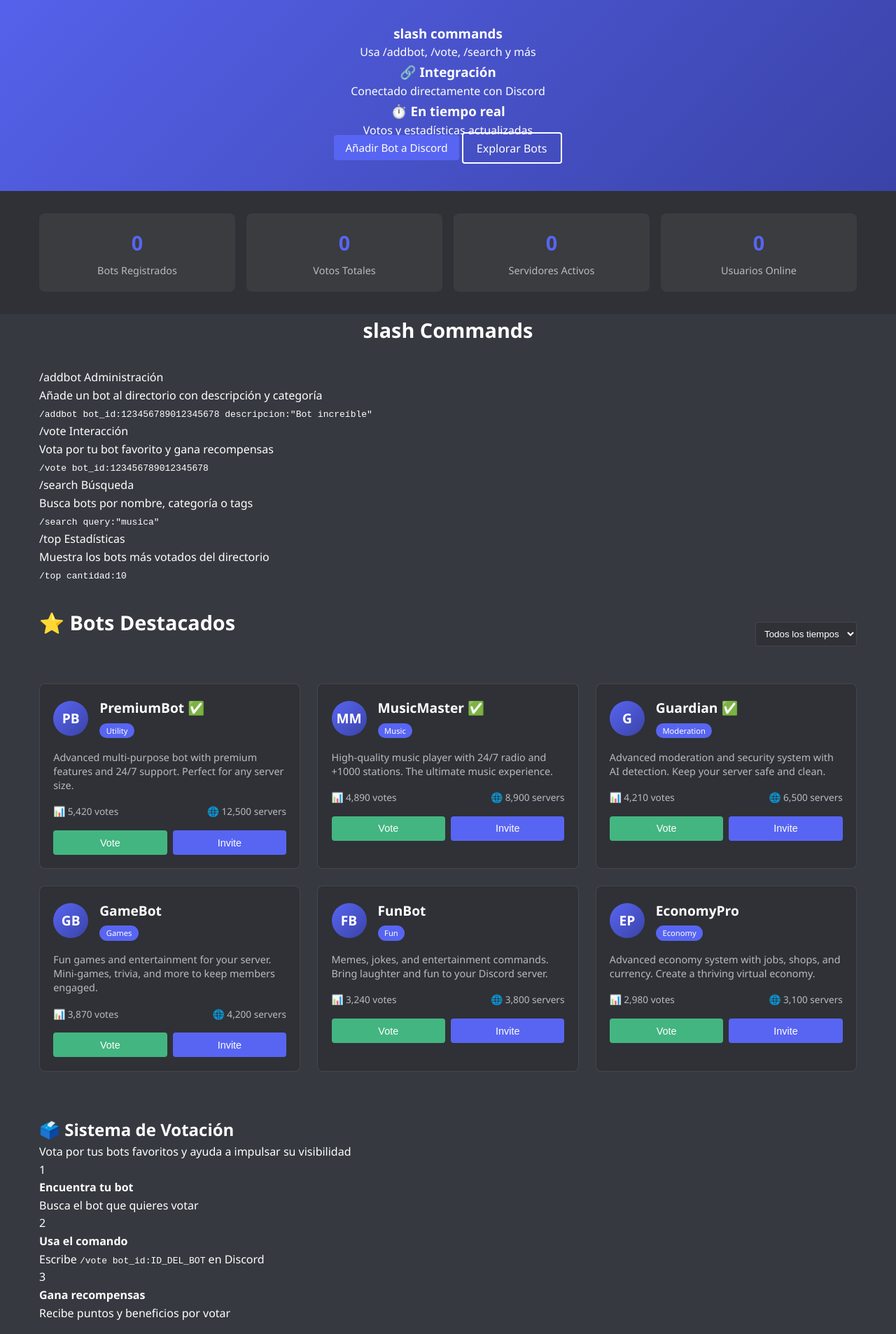
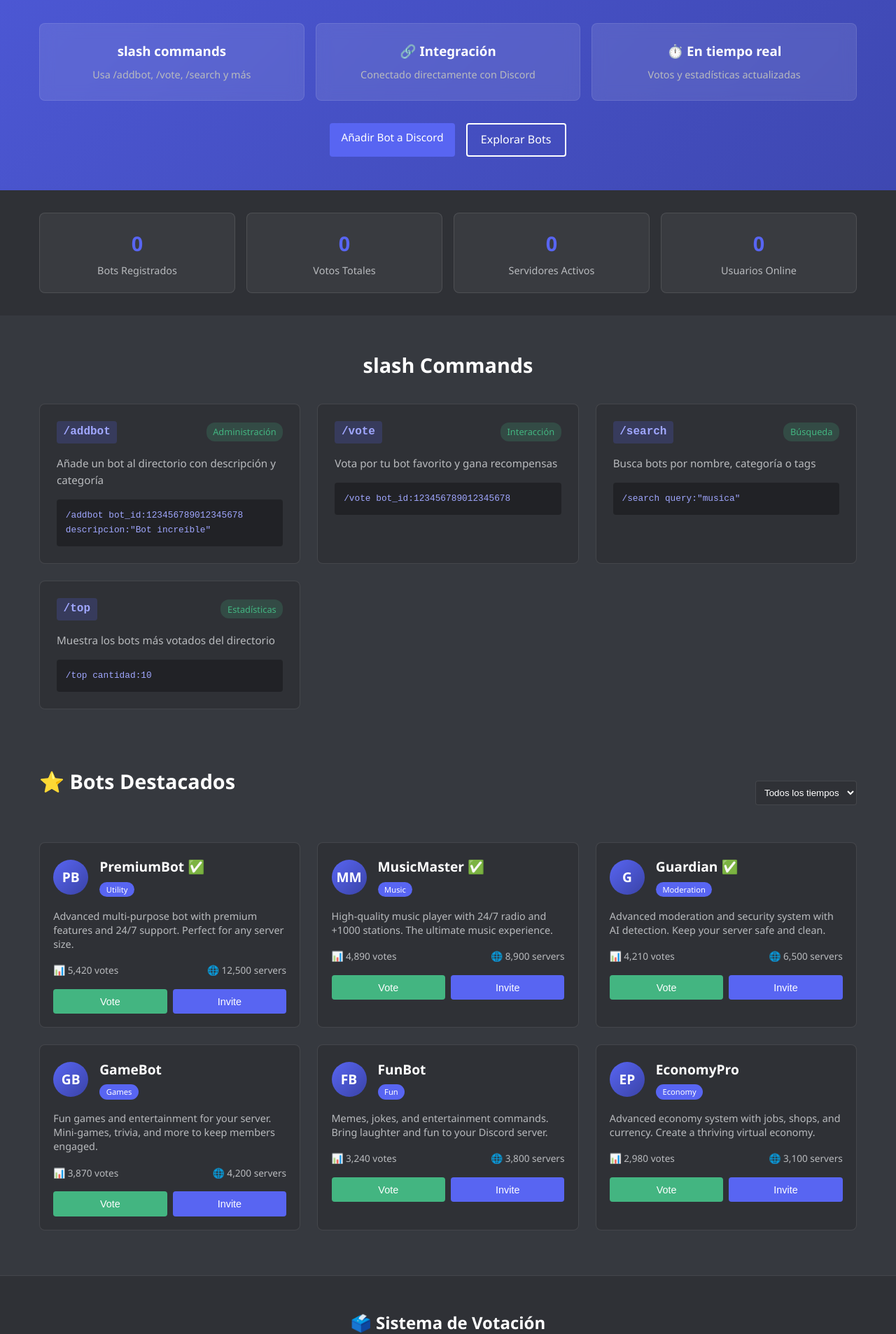
Before and after one commit to universla/external.ui, a website: page public/index.html in a window 1280 px wide. Shown: the part 265-2172 px from the top of the page at 70% size. Drawn offline with Linux system fonts and the light colour scheme.

Commit message:
Update style.css

```diff
--- a/public/style.css
+++ b/public/style.css
@@ -12,6 +12,7 @@
     --success: #43b581;
     --warning: #faa61a;
     --danger: #f04747;
+    --info: #3ba55d;
     --border: rgba(255,255,255,0.1);
     --gradient: linear-gradient(135deg, var(--primary), #3a43a7);
 }
@@ -54,7 +55,13 @@ body {
     }
 }
 
-/* Header */
+@keyframes gradientShift {
+    0% { background-position: 0% 50%; }
+    50% { background-position: 100% 50%; }
+    100% { background-position: 0% 50%; }
+}
+
+/* Header con estado del bot */
 .header {
     background-color: var(--card);
     padding: 0.75rem 0;
@@ -80,6 +87,34 @@ body {
     display: flex;
     align-items: center;
     gap: 0.5rem;
+}
+
+.live-indicator {
+    display: flex;
+    align-items: center;
+    gap: 0.4rem;
+    font-size: 0.75rem;
+    color: var(--danger);
+    background: rgba(240, 71, 71, 0.1);
+    padding: 0.2rem 0.6rem;
+    border-radius: 12px;
+}
+
+.live-indicator.online {
+    color: var(--success);
+    background: rgba(67, 181, 129, 0.1);
+}
+
+.pulse {
+    width: 6px;
+    height: 6px;
+    background-color: var(--danger);
+    border-radius: 50%;
+    animation: pulse 2s infinite;
+}
+
+.live-indicator.online .pulse {
+    background-color: var(--success);
 }
 
 .nav {
@@ -120,46 +155,14 @@ body {
 .btn-primary:hover {
     background-color: var(--primary-dark);
     transform: translateY(-1px);
+    box-shadow: 0 4px 12px rgba(88, 101, 242, 0.3);
 }
 
-.header-actions {
-    display: flex;
-    align-items: center;
-    gap: 1rem;
-}
-
-.search-mini input {
-    padding: 0.4rem 0.8rem;
-    border-radius: 4px;
-    border: 1px solid var(--border);
-    background-color: rgba(0,0,0,0.2);
-    color: var(--text);
-    font-size: 0.9rem;
-}
-
-/* Live Indicator */
-.live-indicator {
-    display: flex;
-    align-items: center;
-    gap: 0.4rem;
-    font-size: 0.75rem;
-    color: var(--success);
-    background: rgba(67, 181, 129, 0.1);
-    padding: 0.2rem 0.6rem;
-    border-radius: 12px;
-}
-
-.pulse {
-    width: 6px;
-    height: 6px;
-    background-color: var(--success);
-    border-radius: 50%;
-    animation: pulse 2s infinite;
-}
-
-/* Hero Section */
+/* Hero con integración del bot */
 .hero {
     background: var(--gradient);
+    background-size: 200% 200%;
+    animation: gradientShift 4s ease infinite;
     padding: 3rem 0;
     text-align: center;
     position: relative;
@@ -186,80 +189,55 @@ body {
     animation: fadeInUp 1s ease;
 }
 
-.search-box {
-    display: flex;
-    max-width: 600px;
-    margin: 0 auto 1.5rem;
-    gap: 0.5rem;
+/* Bot features */
+.bot-features {
+    display: grid;
+    grid-template-columns: repeat(auto-fit, minmax(200px, 1fr));
+    gap: 1rem;
+    margin: 2rem 0;
 }
 
-.search-input, .category-select {
-    padding: 0.8rem;
-    border: none;
-    border-radius: 4px;
-    font-size: 1rem;
-    background-color: rgba(0,0,0,0.2);
-    color: var(--text);
+.feature-card {
+    background: rgba(255,255,255,0.1);
+    padding: 1.5rem;
+    border-radius: 8px;
+    backdrop-filter: blur(10px);
+    border: 1px solid rgba(255,255,255,0.1);
 }
 
-.search-input {
-    flex: 1;
+.feature-card h3 {
+    margin-bottom: 0.5rem;
+    color: white;
 }
 
-.category-select {
-    min-width: 140px;
-}
-
-.search-button {
-    background-color: var(--success);
-    color: white;
-    border: none;
-    padding: 0.8rem 1.2rem;
-    border-radius: 4px;
-    cursor: pointer;
-    font-weight: 500;
-    transition: all 0.2s ease;
-}
-
-.search-button:hover {
-    background-color: #3ca374;
-    transform: translateY(-1px);
-}
-
-/* Popular Tags */
-.popular-tags {
-    text-align: left;
-    max-width: 600px;
-    margin: 0 auto;
-}
-
-.popular-tags span {
+.feature-card p {
     color: var(--text-secondary);
     font-size: 0.9rem;
 }
 
-.tags-container {
+.cta-buttons-hero {
     display: flex;
+    gap: 1rem;
+    justify-content: center;
     flex-wrap: wrap;
-    gap: 0.5rem;
-    margin-top: 0.5rem;
+    margin-top: 2rem;
 }
 
-.tag-chip {
-    background: rgba(88, 101, 242, 0.2);
-    color: #a0a7ff;
-    padding: 0.3rem 0.8rem;
-    border-radius: 16px;
-    font-size: 0.85rem;
+.btn-secondary {
+    background-color: transparent;
+    color: white;
+    border: 2px solid white;
+    padding: 0.6rem 1.2rem;
+    border-radius: 4px;
+    text-decoration: none;
+    font-weight: 500;
+    transition: all 0.2s ease;
     cursor: pointer;
-    transition: all 0.2s ease;
-    border: 1px solid rgba(88, 101, 242, 0.3);
 }
 
-.tag-chip:hover {
-    background: rgba(88, 101, 242, 0.3);
-    color: white;
-    transform: translateY(-1px);
+.btn-secondary:hover {
+    background-color: white;
+    color: var(--primary);
 }
 
 /* Stats Section */
@@ -280,10 +258,12 @@ body {
     background: rgba(255,255,255,0.05);
     border-radius: 8px;
     transition: transform 0.2s ease;
+    border: 1px solid var(--border);
 }
 
 .stat-card:hover {
     transform: translateY(-3px);
+    background: rgba(88, 101, 242, 0.1);
 }
 
 .stat-number {
@@ -298,8 +278,8 @@ body {
     font-size: 0.9rem;
 }
 
-/* Categories Section */
-.categories-section {
+/* Commands Section */
+.commands-section {
     padding: 3rem 0;
 }
 
@@ -309,42 +289,64 @@ body {
     font-size: 1.8rem;
 }
 
-.categories-grid {
+.commands-grid {
     display: grid;
-    grid-template-columns: repeat(auto-fit, minmax(180px, 1fr));
-    gap: 1rem;
+    grid-template-columns: repeat(auto-fit, minmax(300px, 1fr));
+    gap: 1.5rem;
 }
 
-.category-card {
+.command-card {
     background-color: var(--card);
     border-radius: 8px;
-    padding: 1.5rem 1rem;
-    text-align: center;
+    padding: 1.5rem;
+    border: 1px solid var(--border);
     transition: all 0.3s ease;
-    border: 1px solid var(--border);
-    cursor: pointer;
 }
 
-.category-card:hover {
-    background-color: var(--card-hover);
-    transform: translateY(-5px);
-    box-shadow: 0 10px 20px rgba(0,0,0,0.2);
+.command-card:hover {
+    transform: translateY(-3px);
+    box-shadow: 0 10px 25px rgba(0,0,0,0.3);
     border-color: var(--primary);
 }
 
-.category-icon {
-    font-size: 2rem;
-    margin-bottom: 0.8rem;
+.command-header {
+    display: flex;
+    justify-content: space-between;
+    align-items: center;
+    margin-bottom: 1rem;
 }
 
-.category-name {
-    font-weight: 600;
-    margin-bottom: 0.3rem;
+.command-name {
+    font-family: 'Courier New', monospace;
+    background: rgba(88, 101, 242, 0.2);
+    color: #a0a7ff;
+    padding: 0.2rem 0.6rem;
+    border-radius: 4px;
+    font-weight: bold;
 }
 
-.category-count {
-    font-size: 0.85rem;
+.command-category {
+    background: rgba(67, 181, 129, 0.2);
+    color: var(--success);
+    padding: 0.2rem 0.6rem;
+    border-radius: 12px;
+    font-size: 0.8rem;
+}
+
+.command-description {
     color: var(--text-secondary);
+    margin-bottom: 1rem;
+    font-size: 0.95rem;
+}
+
+.command-usage {
+    background: rgba(0,0,0,0.3);
+    padding: 0.8rem;
+    border-radius: 4px;
+    font-family: 'Courier New', monospace;
+    font-size: 0.8rem;
+    color: #a0a7ff;
+    overflow-x: auto;
 }
 
 /* Featured Bots */
@@ -468,6 +470,72 @@ body {
     transform: translateY(-1px);
 }
 
+/* Voting Section */
+.voting-section {
+    padding: 3rem 0;
+    background: var(--card);
+    border-top: 1px solid var(--border);
+    border-bottom: 1px solid var(--border);
+}
+
+.voting-content h2 {
+    text-align: center;
+    margin-bottom: 1rem;
+}
+
+.voting-content p {
+    text-align: center;
+    color: var(--text-secondary);
+    margin-bottom: 2rem;
+}
+
+.voting-steps {
+    display: grid;
+    grid-template-columns: repeat(auto-fit, minmax(250px, 1fr));
+    gap: 2rem;
+    max-width: 800px;
+    margin: 0 auto;
+}
+
+.step {
+    display: flex;
+    gap: 1rem;
+    align-items: flex-start;
+}
+
+.step-number {
+    background: var(--primary);
+    color: white;
+    width: 30px;
+    height: 30px;
+    border-radius: 50%;
+    display: flex;
+    align-items: center;
+    justify-content: center;
+    font-weight: bold;
+    font-size: 0.9rem;
+    flex-shrink: 0;
+}
+
+.step-content h4 {
+    margin-bottom: 0.3rem;
+}
+
+.step-content p {
+    text-align: left;
+    margin: 0;
+    color: var(--text-secondary);
+    font-size: 0.9rem;
+}
+
+.step-content code {
+    background: rgba(0,0,0,0.3);
+    padding: 0.2rem 0.4rem;
+    border-radius: 4px;
+    font-family: 'Courier New', monospace;
+    font-size: 0.8rem;
+}
+
 /* CTA Section */
 .cta-section {
     background: var(--gradient);
@@ -492,23 +560,6 @@ body {
     gap: 1rem;
     justify-content: center;
     flex-wrap: wrap;
-}
-
-.btn-secondary {
-    background-color: transparent;
-    color: white;
-    border: 2px solid white;
-    padding: 0.6rem 1.2rem;
-    border-radius: 4px;
-    text-decoration: none;
-    font-weight: 500;
-    transition: all 0.2s ease;
-    cursor: pointer;
-}
-
-.btn-secondary:hover {
-    background-color: white;
-    color: var(--primary);
 }
 
 /* Footer */
@@ -583,31 +634,20 @@ body {
         gap: 1rem;
     }
 
-    .header-actions {
-        width: 100%;
-        justify-content: center;
-    }
-
     .hero-title {
         font-size: 1.8rem;
     }
 
-    .search-box {
-        flex-direction: column;
-    }
-
-    .search-input, .category-select, .search-button {
-        width: 100%;
-        border-radius: 4px;
-        margin-bottom: 0.5rem;
+    .bot-features {
+        grid-template-columns: 1fr;
     }
 
     .stats-grid {
         grid-template-columns: 1fr 1fr;
     }
 
-    .categories-grid {
-        grid-template-columns: 1fr 1fr;
+    .commands-grid {
+        grid-template-columns: 1fr;
     }
 
     .section-header {
@@ -615,9 +655,13 @@ body {
         align-items: flex-start;
     }
 
-    .cta-buttons {
+    .cta-buttons-hero, .cta-buttons {
         flex-direction: column;
         align-items: center;
+    }
+
+    .voting-steps {
+        grid-template-columns: 1fr;
     }
 }
 
@@ -626,10 +670,6 @@ body {
         grid-template-columns: 1fr;
     }
 
-    .categories-grid {
-        grid-template-columns: 1fr;
-    }
-
     .bots-grid {
         grid-template-columns: 1fr;
     }
```
